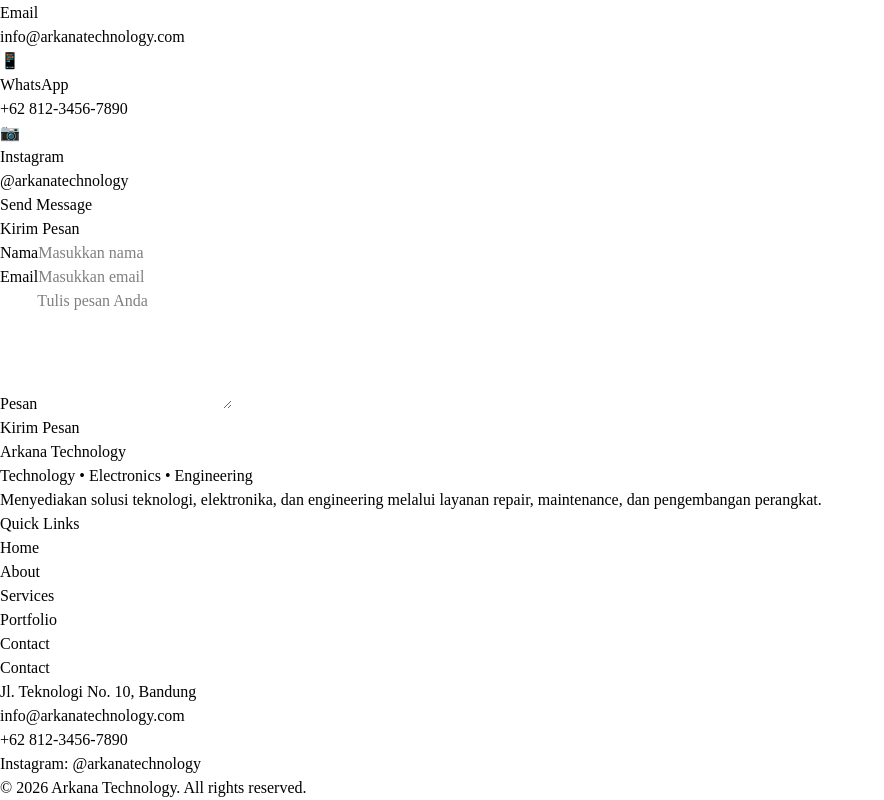
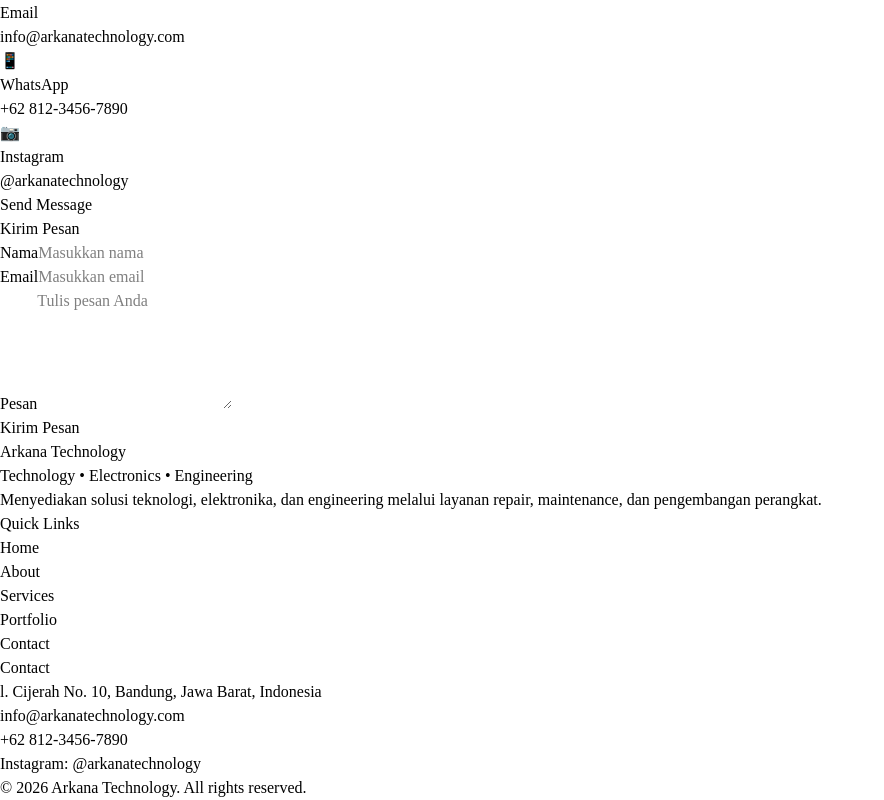
Before and after one commit to salsaabilaaa250-ux/arkana-technology, a React (Vite) app: page /Contact in a window 1280 px wide. Shown: the part 287-1087 px from the top of the page, without its empty margins (0-884 px from the left). Built offline with nearby package versions, Linux system fonts and the light colour scheme.

Commit message:
mengubah alamat footer

```diff
--- a/src/components/Footer.jsx
+++ b/src/components/Footer.jsx
@@ -38,7 +38,8 @@
           </h3>
 
           <div className="space-y-2 text-slate-300">
-            <p>Jl. Teknologi No. 10, Bandung</p>
+            <p>l. Cijerah No. 10, Bandung,
+                  Jawa Barat, Indonesia</p>
             <p>info@arkanatechnology.com</p>
             <p>+62 812-3456-7890</p>
             <p>Instagram: @arkanatechnology</p>
```
